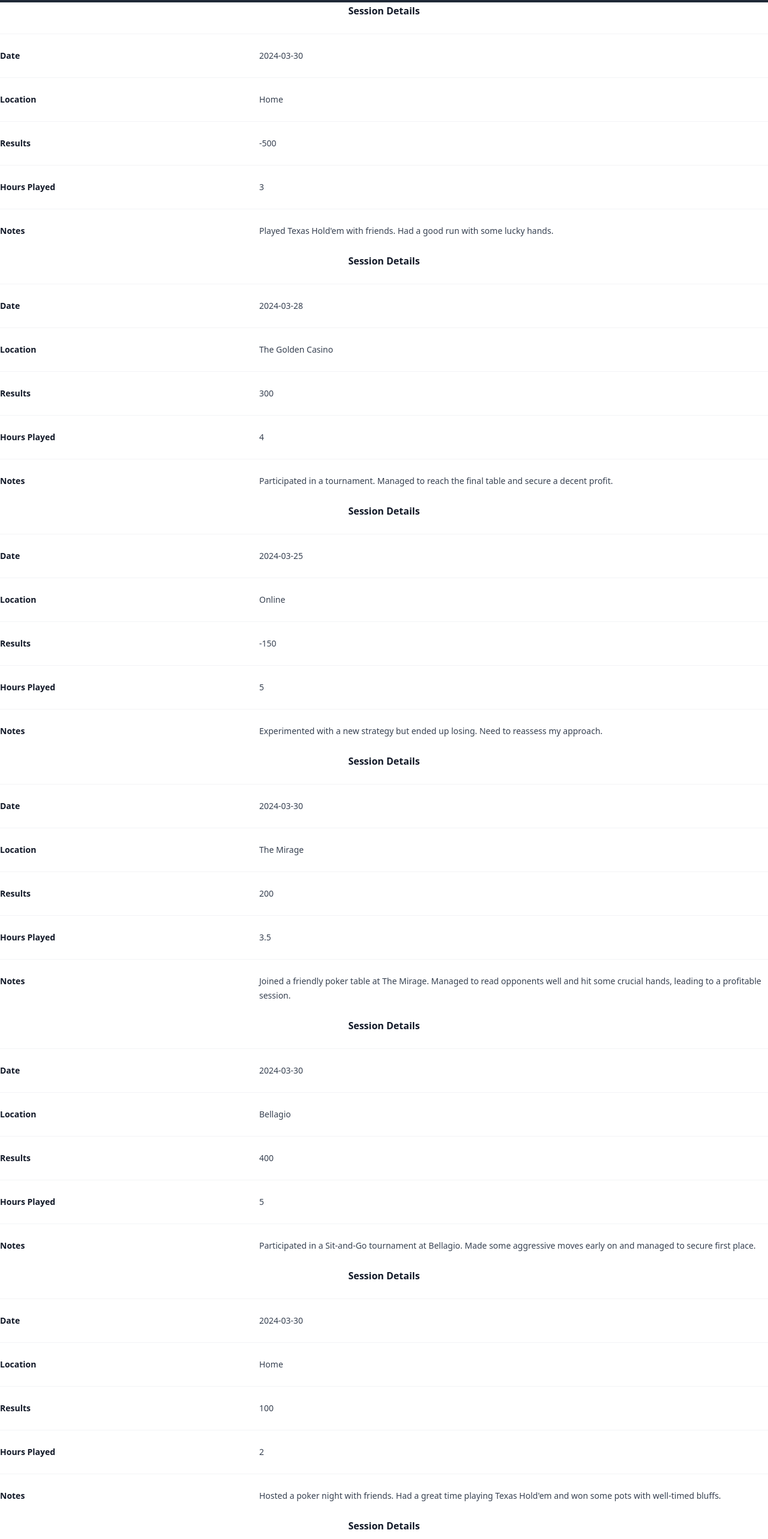
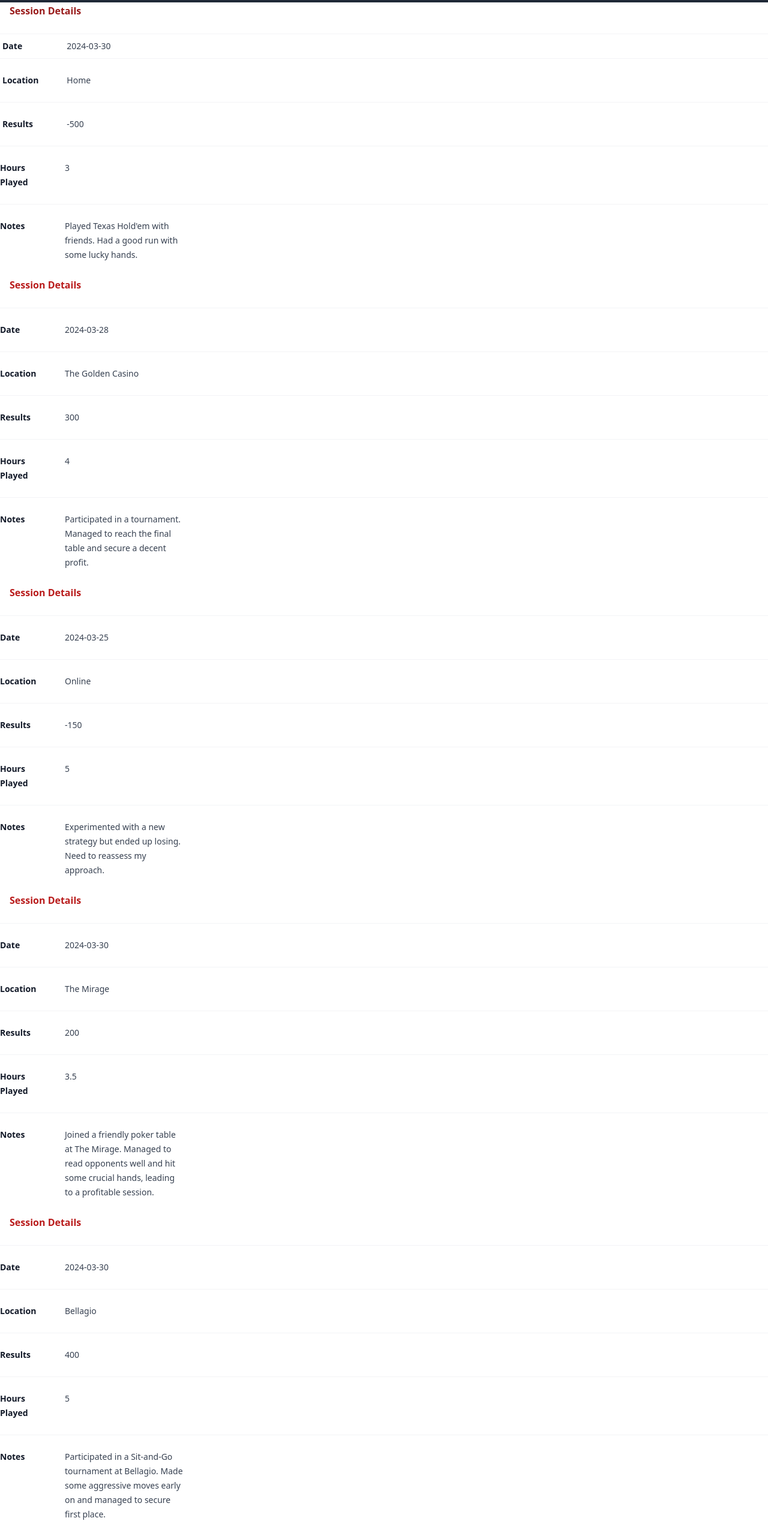
Before and after one commit to Dawnie2021/poker-buddy, a React (Vite) app in the folder client/: page /managesessions in a window 1280 px wide. Shown: the part 60-2626 px from the top of the page at 60% size. Built offline with nearby package versions, Linux system fonts and the light colour scheme.

Commit message:
added more style to managed sessions page

```diff
--- a/client/src/pages/ManageSessions.jsx
+++ b/client/src/pages/ManageSessions.jsx
@@ -4,14 +4,14 @@ export default function ManageSessions() {
   return (
     <>
     <div>
-      <div className="px-4 sm:px-0">
-        <h3 className="text-center font-bold leading-7 text-gray-900">
+      <div className="px-4 sm:px-">
+        <h3 className="text-base font-bold leading-7 text-red-800">
           Session Details
         </h3>
       </div>
       <div className="mt-6 border-t border-gray-100">
         <dl className="divide-y divide-gray-100">
-          <div className="px-4 py-6 sm:grid sm:grid-cols-3 sm:gap-4 sm:px-0">
+          <div className="px-2 py-2 sm:grid sm:grid-cols-12 sm:gap-4 sm:px-1">
             <dt className="text-sm font-bold leading-6 text-gray-900">
               Date
             </dt>
@@ -19,7 +19,7 @@ export default function ManageSessions() {
             2024-03-30
             </dd>
           </div>
-          <div className="px-4 py-6 sm:grid sm:grid-cols-3 sm:gap-4 sm:px-0">
+          <div className="px-4 py-6 sm:grid sm:grid-cols-12 sm:gap-4 sm:px-1">
             <dt className="text-sm font-bold leading-6 text-gray-900">
               Location
             </dt>
@@ -27,7 +27,7 @@ export default function ManageSessions() {
             Home
             </dd>
           </div>
-          <div className="px-4 py-6 sm:grid sm:grid-cols-3 sm:gap-4 sm:px-0">
+          <div className="px-4 py-6 sm:grid sm:grid-cols-12 sm:gap-4 sm:px-1">
             <dt className="text-sm font-bold leading-6 text-gray-900">
               Results
             </dt>
@@ -35,7 +35,7 @@ export default function ManageSessions() {
             -500
             </dd>
           </div>
-          <div className="px-4 py-6 sm:grid sm:grid-cols-3 sm:gap-4 sm:px-0">
+          <div className="px-4 py-6 sm:grid sm:grid-cols-12 sm:gap-4 sm:px-0">
             <dt className="text-sm font-bold leading-6 text-gray-900">
               Hours Played
             </dt>
@@ -43,7 +43,7 @@ export default function ManageSessions() {
               3
             </dd>
           </div>
-          <div className="px-4 py-6 sm:grid sm:grid-cols-3 sm:gap-4 sm:px-0">
+          <div className="px-4 py-6 sm:grid sm:grid-cols-12 sm:gap-4 sm:px-0">
             <dt className="text-sm font-bold leading-6 text-gray-900">
               Notes
             </dt>
@@ -57,14 +57,14 @@ export default function ManageSessions() {
 
 
 <div>
-      <div className="px-4 sm:px-0">
-        <h3 className="text-center font-bold leading-7 text-gray-900">
+      <div className="px-4 sm:px-">
+        <h3 className="text-base font-bold leading-7 text-red-700">
           Session Details
         </h3>
       </div>
       <div className="mt-6 border-t border-gray-100">
         <dl className="divide-y divide-gray-100">
-          <div className="px-4 py-6 sm:grid sm:grid-cols-3 sm:gap-4 sm:px-0">
+          <div className="px-4 py-6 sm:grid sm:grid-cols-12 sm:gap-4 sm:px-0">
             <dt className="text-sm font-bold leading-6 text-gray-900">
               Date
             </dt>
@@ -72,7 +72,7 @@ export default function ManageSessions() {
             2024-03-28
             </dd>
           </div>
-          <div className="px-4 py-6 sm:grid sm:grid-cols-3 sm:gap-4 sm:px-0">
+          <div className="px-4 py-6 sm:grid sm:grid-cols-12 sm:gap-4 sm:px-0">
             <dt className="text-sm font-bold leading-6 text-gray-900">
               Location
             </dt>
@@ -80,7 +80,7 @@ export default function ManageSessions() {
             The Golden Casino
             </dd>
           </div>
-          <div className="px-4 py-6 sm:grid sm:grid-cols-3 sm:gap-4 sm:px-0">
+          <div className="px-4 py-6 sm:grid sm:grid-cols-12 sm:gap-4 sm:px-0">
             <dt className="text-sm font-bold leading-6 text-gray-900">
               Results
             </dt>
@@ -88,7 +88,7 @@ export default function ManageSessions() {
               300
             </dd>
           </div>
-          <div className="px-4 py-6 sm:grid sm:grid-cols-3 sm:gap-4 sm:px-0">
+          <div className="px-4 py-6 sm:grid sm:grid-cols-12 sm:gap-4 sm:px-0">
             <dt className="text-sm font-bold leading-6 text-gray-900">
               Hours Played
             </dt>
@@ -96,7 +96,7 @@ export default function ManageSessions() {
               4
             </dd>
           </div>
-          <div className="px-4 py-6 sm:grid sm:grid-cols-3 sm:gap-4 sm:px-0">
+          <div className="px-4 py-6 sm:grid sm:grid-cols-12 sm:gap-4 sm:px-0">
             <dt className="text-sm font-bold leading-6 text-gray-900">
               Notes
             </dt>
@@ -109,14 +109,14 @@ export default function ManageSessions() {
     </div>
 
     <div>
-      <div className="px-4 sm:px-0">
-        <h3 className="text-center font-bold leading-7 text-gray-900">
+      <div className="px-4 sm:px-">
+        <h3 className="text-base font-bold leading-7 text-red-700">
           Session Details
         </h3>
       </div>
       <div className="mt-6 border-t border-gray-100">
         <dl className="divide-y divide-gray-100">
-          <div className="px-4 py-6 sm:grid sm:grid-cols-3 sm:gap-4 sm:px-0">
+          <div className="px-4 py-6 sm:grid sm:grid-cols-12 sm:gap-4 sm:px-0">
             <dt className="text-sm font-bold leading-6 text-gray-900">
               Date
             </dt>
@@ -124,7 +124,7 @@ export default function ManageSessions() {
             2024-03-25
             </dd>
           </div>
-          <div className="px-4 py-6 sm:grid sm:grid-cols-3 sm:gap-4 sm:px-0">
+          <div className="px-4 py-6 sm:grid sm:grid-cols-12 sm:gap-4 sm:px-0">
             <dt className="text-sm font-bold leading-6 text-gray-900">
               Location
             </dt>
@@ -132,7 +132,7 @@ export default function ManageSessions() {
               Online
             </dd>
           </div>
-          <div className="px-4 py-6 sm:grid sm:grid-cols-3 sm:gap-4 sm:px-0">
+          <div className="px-4 py-6 sm:grid sm:grid-cols-12 sm:gap-4 sm:px-0">
             <dt className="text-sm font-bold leading-6 text-gray-900">
               Results
             </dt>
@@ -140,7 +140,7 @@ export default function ManageSessions() {
               -150
             </dd>
           </div>
-          <div className="px-4 py-6 sm:grid sm:grid-cols-3 sm:gap-4 sm:px-0">
+          <div className="px-4 py-6 sm:grid sm:grid-cols-12 sm:gap-4 sm:px-0">
             <dt className="text-sm font-bold leading-6 text-gray-900">
               Hours Played
             </dt>
@@ -148,7 +148,7 @@ export default function ManageSessions() {
               5
             </dd>
           </div>
-          <div className="px-4 py-6 sm:grid sm:grid-cols-3 sm:gap-4 sm:px-0">
+          <div className="px-4 py-6 sm:grid sm:grid-cols-12 sm:gap-4 sm:px-0">
             <dt className="text-sm font-bold leading-6 text-gray-900">
               Notes
             </dt>
@@ -161,14 +161,14 @@ export default function ManageSessions() {
     </div>
 
     <div>
-      <div className="px-4 sm:px-0">
-        <h3 className="text-center font-bold leading-7 text-gray-900">
+      <div className="px-4 sm:px-">
+        <h3 className="text-base font-bold leading-7 text-red-700">
           Session Details
         </h3>
       </div>
       <div className="mt-6 border-t border-gray-100">
         <dl className="divide-y divide-gray-100">
-          <div className="px-4 py-6 sm:grid sm:grid-cols-3 sm:gap-4 sm:px-0">
+          <div className="px-4 py-6 sm:grid sm:grid-cols-12 sm:gap-4 sm:px-0">
             <dt className="text-sm font-bold leading-6 text-gray-900">
               Date
             </dt>
@@ -176,7 +176,7 @@ export default function ManageSessions() {
             2024-03-30
             </dd>
           </div>
-          <div className="px-4 py-6 sm:grid sm:grid-cols-3 sm:gap-4 sm:px-0">
+          <div className="px-4 py-6 sm:grid sm:grid-cols-12 sm:gap-4 sm:px-0">
             <dt className="text-sm font-bold leading-6 text-gray-900">
               Location
             </dt>
@@ -184,7 +184,7 @@ export default function ManageSessions() {
             The Mirage
             </dd>
           </div>
-          <div className="px-4 py-6 sm:grid sm:grid-cols-3 sm:gap-4 sm:px-0">
+          <div className="px-4 py-6 sm:grid sm:grid-cols-12 sm:gap-4 sm:px-0">
             <dt className="text-sm font-bold leading-6 text-gray-900">
               Results
             </dt>
@@ -192,7 +192,7 @@ export default function ManageSessions() {
               200
             </dd>
           </div>
-          <div className="px-4 py-6 sm:grid sm:grid-cols-3 sm:gap-4 sm:px-0">
+          <div className="px-4 py-6 sm:grid sm:grid-cols-12 sm:gap-4 sm:px-0">
             <dt className="text-sm font-bold leading-6 text-gray-900">
               Hours Played
             </dt>
@@ -200,7 +200,7 @@ export default function ManageSessions() {
               3.5
             </dd>
           </div>
-          <div className="px-4 py-6 sm:grid sm:grid-cols-3 sm:gap-4 sm:px-0">
+          <div className="px-4 py-6 sm:grid sm:grid-cols-12 sm:gap-4 sm:px-0">
             <dt className="text-sm font-bold leading-6 text-gray-900">
               Notes
             </dt>
@@ -213,14 +213,14 @@ export default function ManageSessions() {
     </div>
 
     <div>
-      <div className="px-4 sm:px-0">
-        <h3 className="text-center font-bold leading-7 text-gray-900">
+      <div className="px-4 sm:px-">
+        <h3 className="text-base font-bold leading-7 text-red-700">
           Session Details
         </h3>
       </div>
       <div className="mt-6 border-t border-gray-100">
         <dl className="divide-y divide-gray-100">
-          <div className="px-4 py-6 sm:grid sm:grid-cols-3 sm:gap-4 sm:px-0">
+          <div className="px-4 py-6 sm:grid sm:grid-cols-12 sm:gap-4 sm:px-0">
             <dt className="text-sm font-bold leading-6 text-gray-900">
               Date
             </dt>
@@ -228,7 +228,7 @@ export default function ManageSessions() {
             2024-03-30
             </dd>
           </div>
-          <div className="px-4 py-6 sm:grid sm:grid-cols-3 sm:gap-4 sm:px-0">
+          <div className="px-4 py-6 sm:grid sm:grid-cols-12 sm:gap-4 sm:px-0">
             <dt className="text-sm font-bold leading-6 text-gray-900">
               Location
             </dt>
@@ -236,7 +236,7 @@ export default function ManageSessions() {
             Bellagio
             </dd>
           </div>
-          <div className="px-4 py-6 sm:grid sm:grid-cols-3 sm:gap-4 sm:px-0">
+          <div className="px-4 py-6 sm:grid sm:grid-cols-12 sm:gap-4 sm:px-0">
             <dt className="text-sm font-bold leading-6 text-gray-900">
               Results
             </dt>
@@ -244,7 +244,7 @@ export default function ManageSessions() {
               400
             </dd>
           </div>
-          <div className="px-4 py-6 sm:grid sm:grid-cols-3 sm:gap-4 sm:px-0">
+          <div className="px-4 py-6 sm:grid sm:grid-cols-12 sm:gap-4 sm:px-0">
             <dt className="text-sm font-bold leading-6 text-gray-900">
               Hours Played
             </dt>
@@ -252,7 +252,7 @@ export default function ManageSessions() {
               5
             </dd>
           </div>
-          <div className="px-4 py-6 sm:grid sm:grid-cols-3 sm:gap-4 sm:px-0">
+          <div className="px-4 py-6 sm:grid sm:grid-cols-12 sm:gap-4 sm:px-0">
             <dt className="text-sm font-bold leading-6 text-gray-900">
               Notes
             </dt>
@@ -265,14 +265,14 @@ export default function ManageSessions() {
     </div>
 
     <div>
-      <div className="px-4 sm:px-0">
-        <h3 className="text-center font-bold leading-7 text-gray-900">
+      <div className="px-4 sm:px-">
+        <h3 className="text-base font-bold leading-7 text-red-700">
           Session Details
         </h3>
       </div>
       <div className="mt-6 border-t border-gray-100">
         <dl className="divide-y divide-gray-100">
-          <div className="px-4 py-6 sm:grid sm:grid-cols-3 sm:gap-4 sm:px-0">
+          <div className="px-4 py-6 sm:grid sm:grid-cols-12 sm:gap-4 sm:px-0">
             <dt className="text-sm font-bold leading-6 text-gray-900">
               Date
             </dt>
@@ -280,7 +280,7 @@ export default function ManageSessions() {
             2024-03-30
             </dd>
           </div>
-          <div className="px-4 py-6 sm:grid sm:grid-cols-3 sm:gap-4 sm:px-0">
+          <div className="px-4 py-6 sm:grid sm:grid-cols-12 sm:gap-4 sm:px-0">
             <dt className="text-sm font-bold leading-6 text-gray-900">
               Location
             </dt>
@@ -288,7 +288,7 @@ export default function ManageSessions() {
               Home
             </dd>
           </div>
-          <div className="px-4 py-6 sm:grid sm:grid-cols-3 sm:gap-4 sm:px-0">
+          <div className="px-4 py-6 sm:grid sm:grid-cols-12 sm:gap-4 sm:px-0">
             <dt className="text-sm font-bold leading-6 text-gray-900">
               Results
             </dt>
@@ -296,7 +296,7 @@ export default function ManageSessions() {
               100
             </dd>
           </div>
-          <div className="px-4 py-6 sm:grid sm:grid-cols-3 sm:gap-4 sm:px-0">
+          <div className="px-4 py-6 sm:grid sm:grid-cols-12 sm:gap-4 sm:px-0">
             <dt className="text-sm font-bold leading-6 text-gray-900">
               Hours Played
             </dt>
@@ -304,7 +304,7 @@ export default function ManageSessions() {
               2
             </dd>
           </div>
-          <div className="px-4 py-6 sm:grid sm:grid-cols-3 sm:gap-4 sm:px-0">
+          <div className="px-4 py-6 sm:grid sm:grid-cols-12 sm:gap-4 sm:px-0">
             <dt className="text-sm font-bold leading-6 text-gray-900">
               Notes
             </dt>
@@ -317,14 +317,14 @@ export default function ManageSessions() {
     </div>
 
     <div>
-      <div className="px-4 sm:px-0">
-        <h3 className="text-center font-bold leading-7 text-gray-900">
+      <div className="px-4 sm:px-">
+        <h3 className="text-base font-bold leading-7 text-red-700">
           Session Details
         </h3>
       </div>
       <div className="mt-6 border-t border-gray-100">
         <dl className="divide-y divide-gray-100">
-          <div className="px-4 py-6 sm:grid sm:grid-cols-3 sm:gap-4 sm:px-0">
+          <div className="px-4 py-6 sm:grid sm:grid-cols-12 sm:gap-4 sm:px-0">
             <dt className="text-sm font-bold leading-6 text-gray-900">
               Date
             </dt>
@@ -332,7 +332,7 @@ export default function ManageSessions() {
             2024-03-30
             </dd>
           </div>
-          <div className="px-4 py-6 sm:grid sm:grid-cols-3 sm:gap-4 sm:px-0">
+          <div className="px-4 py-6 sm:grid sm:grid-cols-12 sm:gap-4 sm:px-0">
             <dt className="text-sm font-bold leading-6 text-gray-900">
               Location
             </dt>
@@ -340,7 +340,7 @@ export default function ManageSessions() {
               Lago
             </dd>
           </div>
-          <div className="px-4 py-6 sm:grid sm:grid-cols-3 sm:gap-4 sm:px-0">
+          <div className="px-4 py-6 sm:grid sm:grid-cols-12 sm:gap-4 sm:px-0">
             <dt className="text-sm font-bold leading-6 text-gray-900">
               Results
             </dt>
@@ -348,7 +348,7 @@ export default function ManageSessions() {
               900
             </dd>
           </div>
-          <div className="px-4 py-6 sm:grid sm:grid-cols-3 sm:gap-4 sm:px-0">
+          <div className="px-4 py-6 sm:grid sm:grid-cols-12 sm:gap-4 sm:px-0">
             <dt className="text-sm font-bold leading-6 text-gray-900">
               Hours Played
             </dt>
@@ -356,7 +356,7 @@ export default function ManageSessions() {
               5
             </dd>
           </div>
-          <div className="px-4 py-6 sm:grid sm:grid-cols-3 sm:gap-4 sm:px-0">
+          <div className="px-4 py-6 sm:grid sm:grid-cols-12 sm:gap-4 sm:px-0">
             <dt className="text-sm font-bold leading-6 text-gray-900">
               Notes
             </dt>
```
